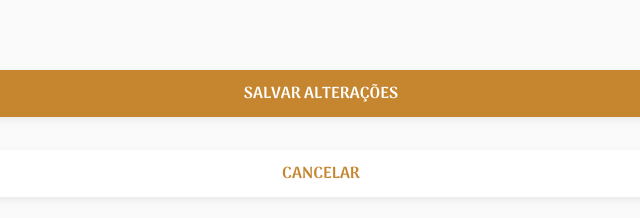
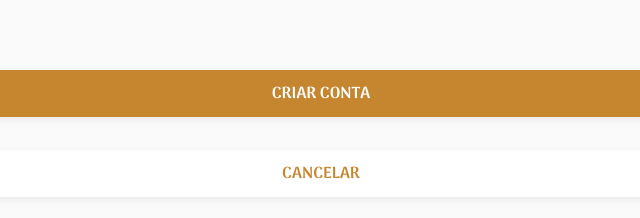
Before and after one commit to rxfaelll/ewua, a plain HTML site: page cadastro.html in a window 1280 px wide. Shown: the part 570-788 px from the top of the page, 319-959 px from the left. Drawn offline with Linux system fonts and the light colour scheme.

Commit message:
Update 1.0.2

```diff
--- a/cadastro.html
+++ b/cadastro.html
@@ -37,7 +37,7 @@
             <div class="ph-senha">Senha</div>
         </div>
 
-        <button class="primary-btn form-primary-btn" id="salvar-form">Salvar alterações</button>
+        <button class="primary-btn form-primary-btn" id="salvar-form">Criar Conta</button>
 
         <a class="secondary-btn form-secondary-btn" href="index.html">Cancelar</a>
 
```
